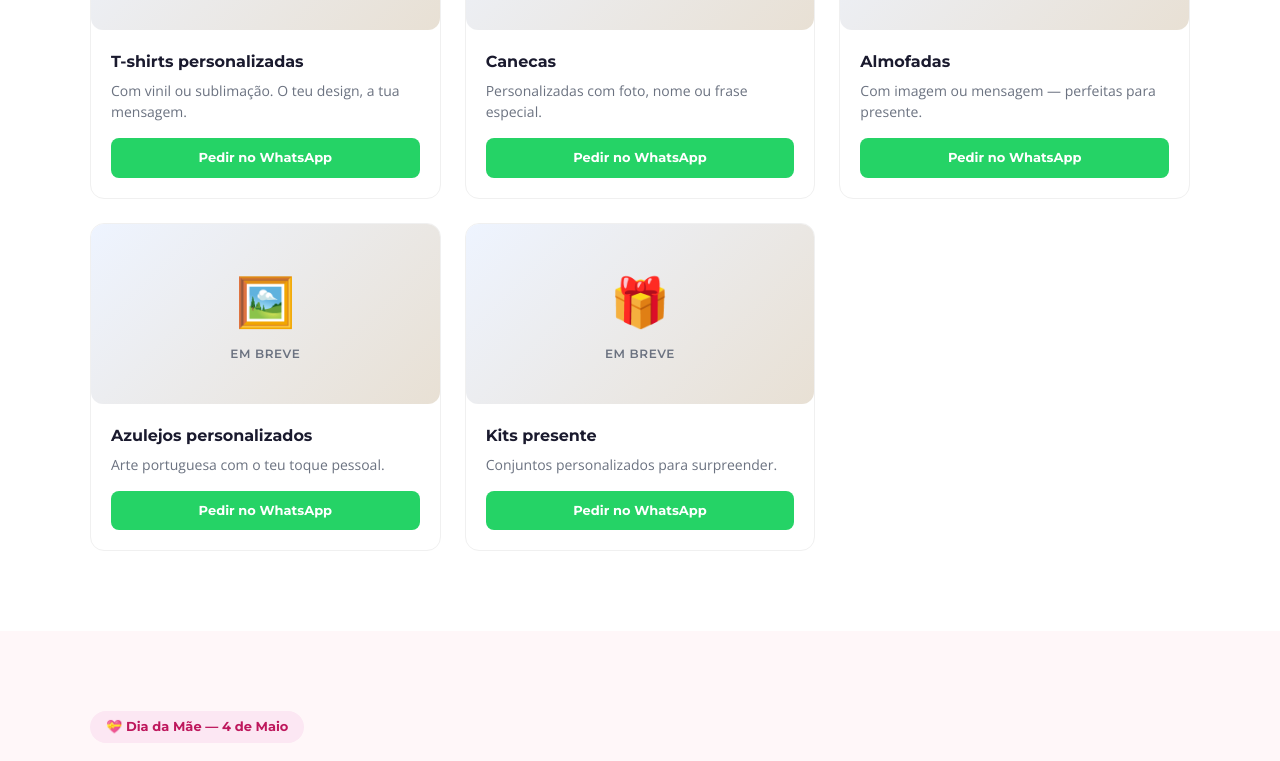
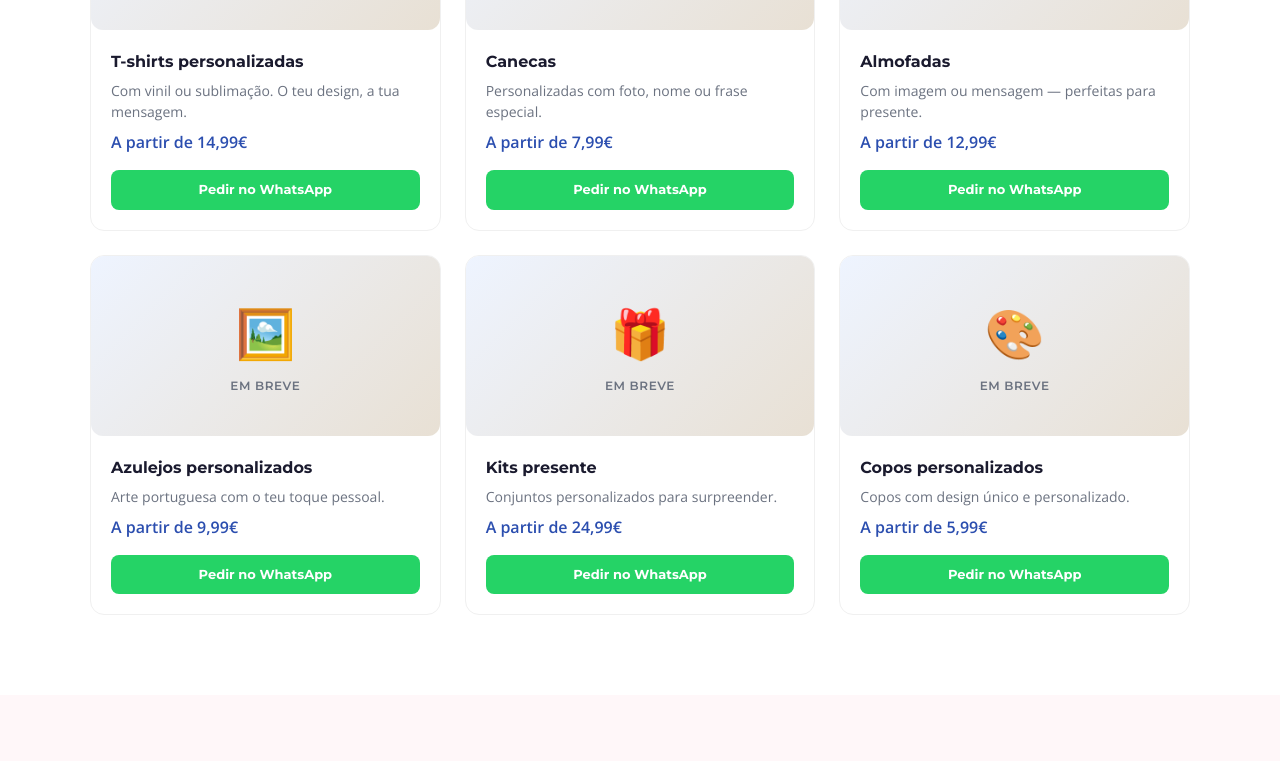
Before and after one commit to ninhododragao/ninho-do-dragao, a React (Vite) app in the folder client/: page / in a window 1280 px wide. Shown: the part 1600-2361 px from the top of the page. Built offline with nearby package versions, Linux system fonts and the light colour scheme; a web font is replaced by a local one.

Commit message:
Fix: Corrigir data do Dia da Mãe para 3 de Maio e adicionar preços aos produtos

```diff
--- a/client/src/pages/Home.tsx
+++ b/client/src/pages/Home.tsx
@@ -164,11 +164,12 @@ function Section({ id, children, bg = "white", pad = true }: { id?: string; chil
 
 /* ─── Products Data ───────────────────────────────────────────── */
 const PRODUCTS = [
-  { icon: "👕", name: "T-shirts personalizadas", desc: "Com vinil ou sublimação. O teu design, a tua mensagem." },
-  { icon: "☕", name: "Canecas", desc: "Personalizadas com foto, nome ou frase especial." },
-  { icon: "🛋️", name: "Almofadas", desc: "Com imagem ou mensagem — perfeitas para presente." },
-  { icon: "🖼️", name: "Azulejos personalizados", desc: "Arte portuguesa com o teu toque pessoal." },
-  { icon: "🎁", name: "Kits presente", desc: "Conjuntos personalizados para surpreender." },
+  { icon: "👕", name: "T-shirts personalizadas", desc: "Com vinil ou sublimação. O teu design, a tua mensagem.", price: "14,99€" },
+  { icon: "☕", name: "Canecas", desc: "Personalizadas com foto, nome ou frase especial.", price: "7,99€" },
+  { icon: "🛋️", name: "Almofadas", desc: "Com imagem ou mensagem — perfeitas para presente.", price: "12,99€" },
+  { icon: "🖼️", name: "Azulejos personalizados", desc: "Arte portuguesa com o teu toque pessoal.", price: "9,99€" },
+  { icon: "🎁", name: "Kits presente", desc: "Conjuntos personalizados para surpreender.", price: "24,99€" },
+  { icon: "🎨", name: "Copos personalizados", desc: "Copos com design único e personalizado.", price: "5,99€" },
 ];
 
 const DIA_MAE_ITEMS = [
@@ -367,9 +368,14 @@ export default function Home() {
                   }}>
                     {p.name}
                   </h3>
-                  <p style={{ fontSize: "14px", color: "#6b7280", lineHeight: 1.5, marginBottom: "16px" }}>
+                  <p style={{ fontSize: "14px", color: "#6b7280", lineHeight: 1.5, marginBottom: "8px" }}>
                     {p.desc}
                   </p>
+                  {p.price && (
+                    <p style={{ fontSize: "16px", fontWeight: 700, color: "#2B4EAF", marginBottom: "16px" }}>
+                      A partir de {p.price}
+                    </p>
+                  )}
                   <a href={WA_MSG(`Olá! Quero saber mais sobre: ${p.name}`)} target="_blank" rel="noopener noreferrer"
                     className="btn-whatsapp"
                     style={{
@@ -396,7 +402,7 @@ export default function Home() {
                 padding: "6px 16px", borderRadius: "20px", fontSize: "13px", fontWeight: 700,
                 fontFamily: "Montserrat, sans-serif", marginBottom: "16px",
               }}>
-                💝 Dia da Mãe — 4 de Maio
+                💝 Dia da Mãe — 3 de Maio
               </span>
               <h2 className="text-responsive-lg" style={{
                 fontFamily: "Montserrat, sans-serif", fontSize: "30px", fontWeight: 800,
```
Also changed, not shown: 3 other files (tests, documents, lock files or other folders).
